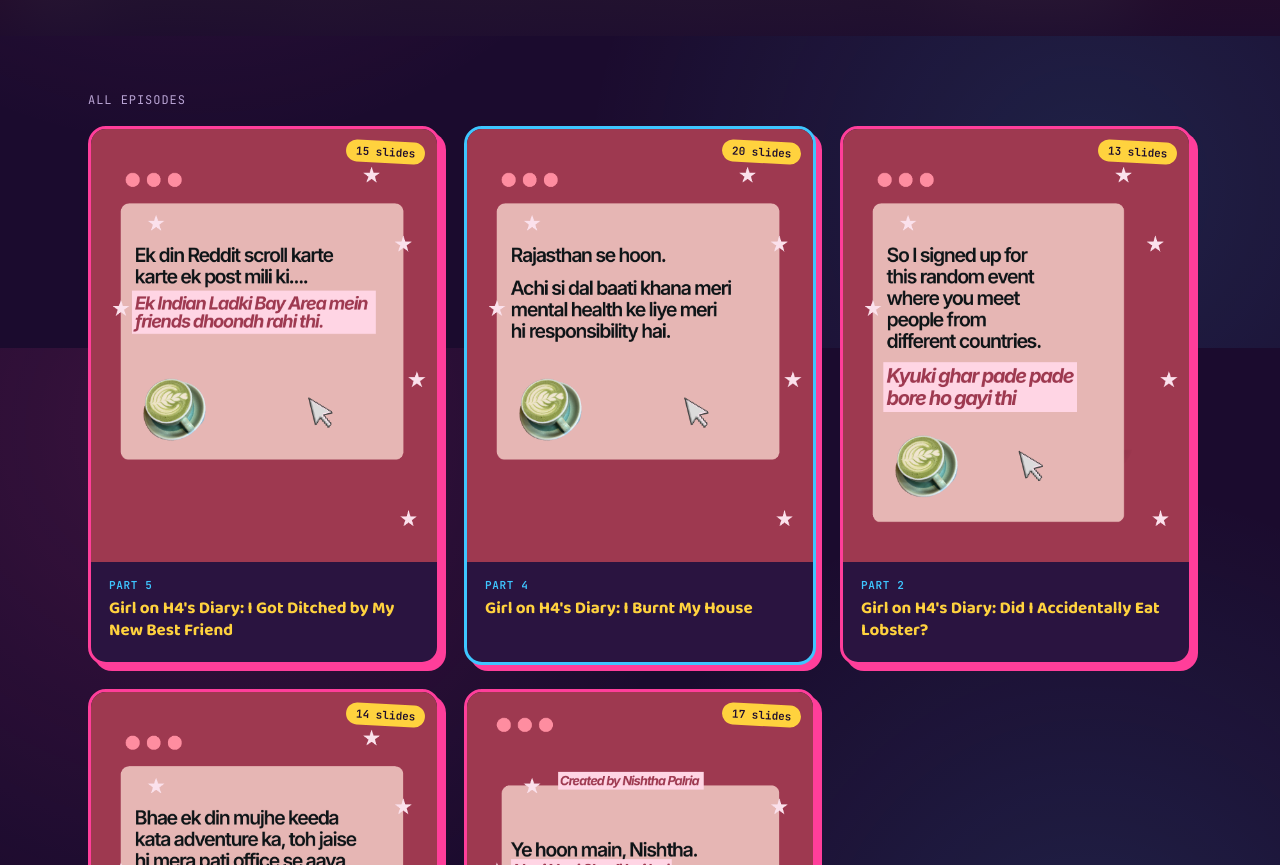
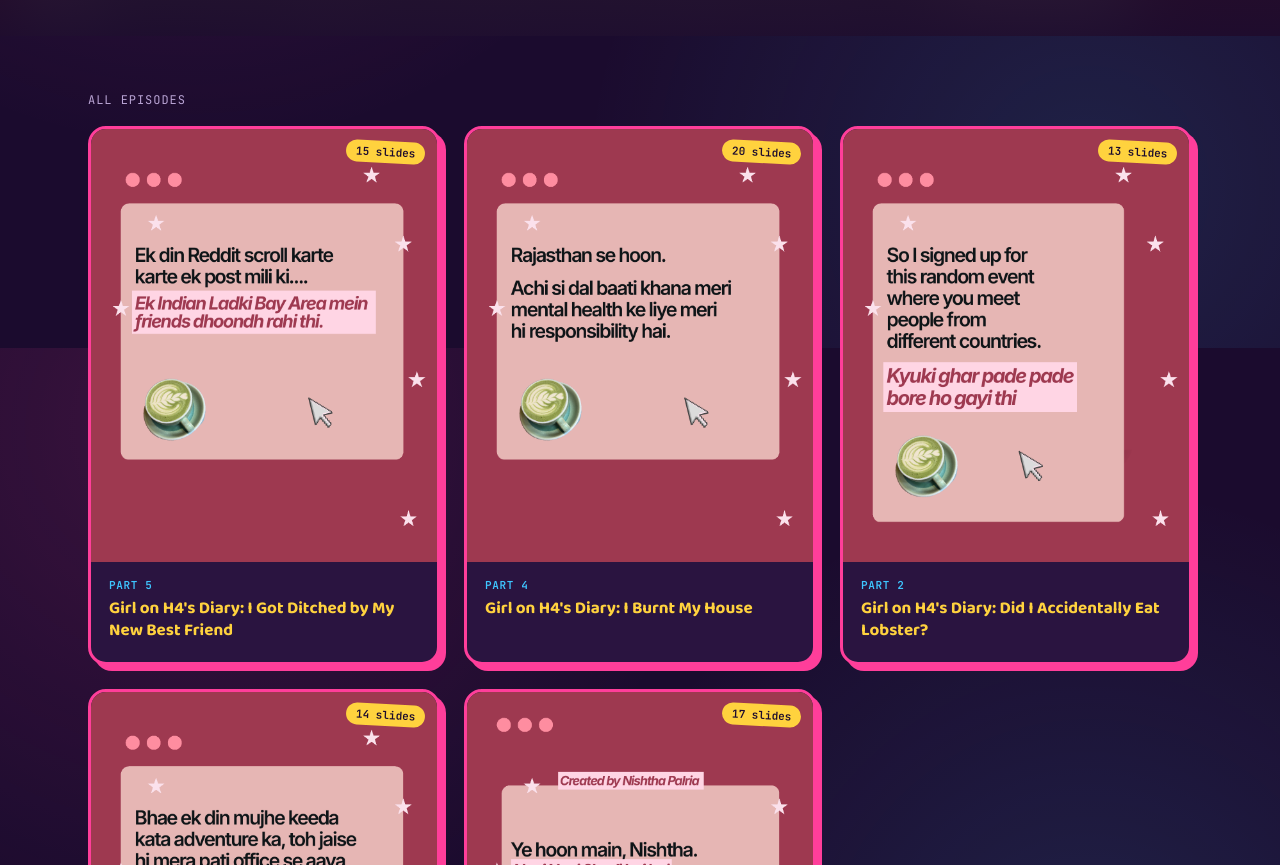
Before and after one commit to nishthapalria/chaatandchatter, a plain HTML site: page index.html in a window 1280 px wide. Shown: the part 452-1317 px from the top of the page. Drawn offline with Linux system fonts and the light colour scheme.

Commit message:
Update style.css

```diff
--- a/style.css
+++ b/style.css
@@ -143,7 +143,7 @@ img { max-width: 100%; display: block; }
   box-shadow: 6px 6px 0 var(--pink);
   transition: transform 0.15s ease, box-shadow 0.15s ease;
 }
-.ep-card:nth-child(2) { border-color: var(--blue); box-shadow: 6px 6px 0 var(--pink); }
+.ep-card:nth-child(2) { border-color: var(--pink); box-shadow: 6px 6px 0 var(--pink); }
 .ep-card:hover { transform: translate(-3px,-3px); }
 .ep-card:nth-child(1):hover { box-shadow: 9px 9px 0 var(--pink); }
 .ep-card:nth-child(2):hover { box-shadow: 9px 9px 0 var(--pink); }
```
